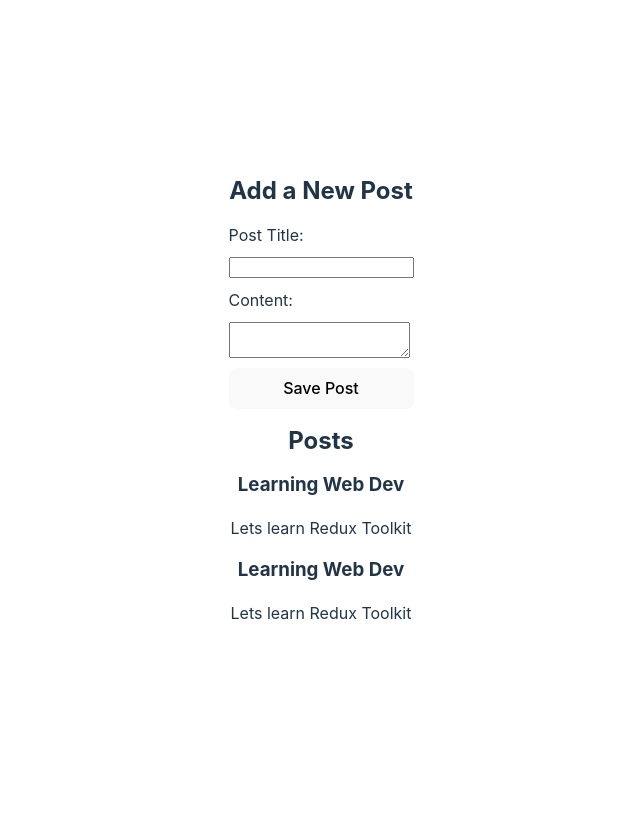
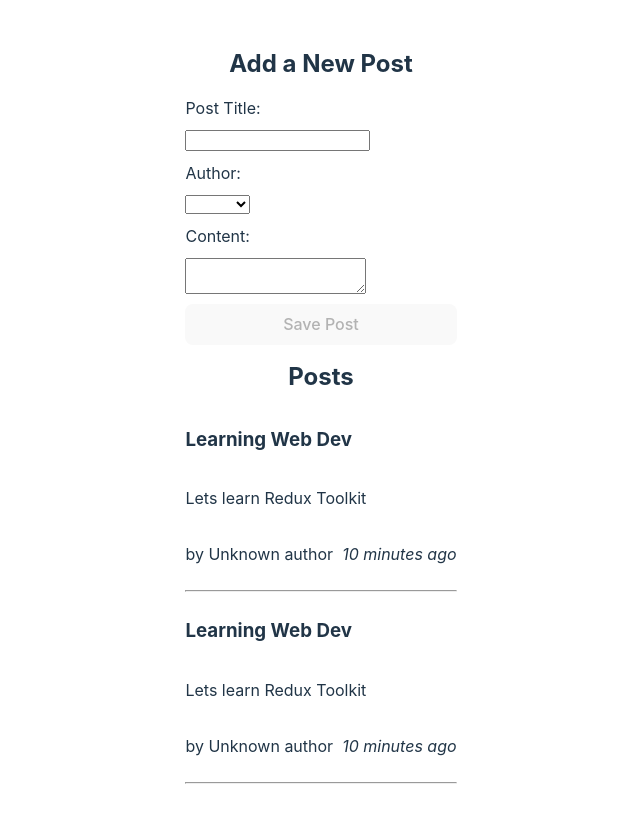
Before and after one commit to ArnabChatterjee20k/React---ReduxToolkit, a React (Vite) app in the folder reduxtoolkit/: page / in a window 1280 px wide. Shown: the whole page, without its empty margins (319-959 px from the left). Before the commit the page ends 800 px from the top, so only its background shows below. Built offline with nearby package versions, Linux system fonts and the light colour scheme.

Commit message:
added authors and time

```diff
--- a/reduxtoolkit/package.json
+++ b/reduxtoolkit/package.json
@@ -10,6 +10,7 @@
   },
   "dependencies": {
     "@reduxjs/toolkit": "^1.9.1",
+    "date-fns": "^2.29.3",
     "react": "^18.2.0",
     "react-dom": "^18.2.0",
     "react-redux": "^8.0.5"
--- a/reduxtoolkit/src/app/store.js
+++ b/reduxtoolkit/src/app/store.js
@@ -1,9 +1,11 @@
 import { configureStore } from "@reduxjs/toolkit";
 import counterReducer from "../features/counter/counterSlice";
 import postReducer from "../features/post/postSlice";
+import userReducer from "../features/users/userSlice";
 export const store = configureStore({
     reducer:{
         // counter:counterReducer
-        posts:postReducer
+        posts:postReducer,
+        users:userReducer
     }
 })
--- a/reduxtoolkit/src/features/post/AddPostForm.jsx
+++ b/reduxtoolkit/src/features/post/AddPostForm.jsx
@@ -1,35 +1,49 @@
-import { nanoid } from "@reduxjs/toolkit";
 import { useState } from "react";
 import { useDispatch, useSelector } from "react-redux";
+
 import { postAdded } from "./postSlice";
+import { selectAllUsers } from "../users/userSlice";
 
 const AddPostForm = () => {
-    const dispatch = useDispatch()
+  const dispatch = useDispatch();
 
-    const [title, setTitle] = useState('')
-    const [content, setContent] = useState('')
-    const [userId, setUserId] = useState('')
+  const [title, setTitle] = useState("");
+  const [content, setContent] = useState("");
+  const [userId, setUserId] = useState("");
 
+  const users = useSelector(selectAllUsers);
 
-    const onTitleChanged = e => setTitle(e.target.value)
-    const onContentChanged = e => setContent(e.target.value)
-    const onAuthorChanged = e => setUserId(e.target.value)
+  const onTitleChanged = (e) => setTitle(e.target.value);
+  const onContentChanged = (e) => setContent(e.target.value);
+  const onAuthorChanged = (e) => setUserId(e.target.value);
 
   const onSavePostClicked = () => {
     if (title && content) {
-            dispatch(
-                postAdded(title,content)
-            )
-            setTitle('')
-            setContent('')
+      dispatch(postAdded(title, content, userId));
+      setTitle("");
+      setContent("");
     }
-    }
+  };
 
+  const canSave = Boolean(title) && Boolean(title) && Boolean(userId)
+
+  const usersOptions = users.map((user) => (
+    <option key={user.id} value={user.id}>
+      {user.name}
+    </option>
+  ));
 
   return (
     <section>
       <h2>Add a New Post</h2>
-            <form style={{display:"flex",flexDirection:"column",gap:10,alignItems:"flex-start"}}>
+      <form
+        style={{
+          display: "flex",
+          flexDirection: "column",
+          gap: 10,
+          alignItems: "flex-start",
+        }}
+      >
         <label htmlFor="postTitle">Post Title:</label>
         <input
           type="text"
@@ -38,6 +52,11 @@
           value={title}
           onChange={onTitleChanged}
         />
+        <label htmlFor="author">Author:</label>
+        <select id="author" value={userId} onChange={onAuthorChanged}>
+          <option value=""></option>
+          {usersOptions}
+        </select>
         <label htmlFor="postContent">Content:</label>
         <textarea
           id="postContent"
@@ -47,11 +66,14 @@
         />
         <button
           type="button"
-                    style={{alignSelf:"stretch"}}
+          style={{ alignSelf: "stretch" }}
           onClick={onSavePostClicked}
-                >Save Post</button>
+          disabled={!canSave}
+        >
+          Save Post
+        </button>
       </form>
     </section>
-    )
-}
-export default AddPostForm
+  );
+};
+export default AddPostForm;
--- /dev/null
+++ b/reduxtoolkit/src/features/post/PostAuthor.jsx
@@ -0,0 +1,8 @@
+import { useSelector } from "react-redux";
+import { selectAllUsers } from "../users/userSlice";
+
+export const PostAuthor = ({ userId }) => {
+  const users = useSelector(selectAllUsers);
+  const author = users.find(user => user.id === String(userId));
+  return <span>by {author ? author.name : "Unknown author"}</span>;
+};
--- a/reduxtoolkit/src/features/post/PostsList.jsx
+++ b/reduxtoolkit/src/features/post/PostsList.jsx
@@ -1,13 +1,25 @@
 import React from "react";
 import { useSelector } from "react-redux";
+import { PostAuthor } from "./PostAuthor";
 import { selectAllPosts } from "./postSlice";
+import TimeAgo from "./TimeAgo";
+
 export default function PostsList() {
   const posts = useSelector(selectAllPosts);
-  const renderedPosts = posts.map((post) => (
-    <article key={post.id}>
-      <h3>{post.title}</h3>
-      <p>{post.content.substring(0, 100)}</p>
-    </article>
+  // using slice to get a copy of new array
+  const orderedPosts = posts.slice().sort((a,b)=>b.date.localeCompare(a.date));
+  const renderedPosts = orderedPosts.map((post) => (
+    <>
+      <article key={post.id} style={{display:'flex',flexDirection:"column",alignItems:"flex-start"}}>
+        <h3>{post.title}</h3>
+        <p>{post.content.substring(0, 100)}</p>
+        <p>
+          <PostAuthor userId={post.userId}/>
+          <TimeAgo timestamp={post.date}/>
+        </p>
+      </article>
+      <hr />
+    </>
   ));
   return (
     <section>
--- /dev/null
+++ b/reduxtoolkit/src/features/post/TimeAgo.jsx
@@ -0,0 +1,19 @@
+import { formatDistanceToNow, parseISO } from "date-fns";
+
+import React from "react";
+
+function TimeAgo({ timestamp }) {
+  let timeAgo = "";
+  if (timestamp) {
+    const date = parseISO(timestamp);
+    const timePeriod = formatDistanceToNow(date);
+    timeAgo = `${timePeriod} ago`;
+  }
+  return (
+    <span title={timestamp}>
+      &nbsp; <i>{timeAgo}</i>
+    </span>
+  );
+}
+
+export default TimeAgo;
--- a/reduxtoolkit/src/features/post/postSlice.js
+++ b/reduxtoolkit/src/features/post/postSlice.js
@@ -1,8 +1,19 @@
 import { createSlice, nanoid } from "@reduxjs/toolkit";
+import { sub } from "date-fns";
 
 const initialState = [
-  { id: "1", title: "Learning Web Dev", content: "Lets learn Redux Toolkit" },
-  { id: "2", title: "Learning Web Dev", content: "Lets learn Redux Toolkit" },
+  {
+    id: "1",
+    date: sub(new Date(), { minutes: 10 }).toISOString(),
+    title: "Learning Web Dev",
+    content: "Lets learn Redux Toolkit",
+  },
+  {
+    id: "2",
+    date: sub(new Date(), { minutes: 10 }).toISOString(),
+    title: "Learning Web Dev",
+    content: "Lets learn Redux Toolkit",
+  },
 ];
 
 const postsSlice = createSlice({
@@ -13,12 +24,14 @@
       reducer(state, action) {
         state.push(action.payload);
       },
-      prepare(title, content) {
+      prepare(title, content, userId) {
         return {
           payload: {
             id: nanoid(),
             title,
             content,
+            userId,
+            date : new Date().toISOString()
           },
         };
       },
--- /dev/null
+++ b/reduxtoolkit/src/features/users/userSlice.js
@@ -0,0 +1,16 @@
+import { createSlice } from "@reduxjs/toolkit";
+const initialState = [
+    {id:"0",name:"Arnab"},
+    {id:"1",name:"Arnab2"},
+    {id:"2",name:"Arnab3"},
+]
+
+const userSlice = createSlice({
+    name:"users",
+    initialState,
+    reducers:{}
+})
+
+export const selectAllUsers = (state) => state.users;
+
+export default userSlice.reducer
```
Also changed, not shown: 1 other file (tests, documents, lock files or other folders). Lines whose indentation alone changed are shown as unchanged.
